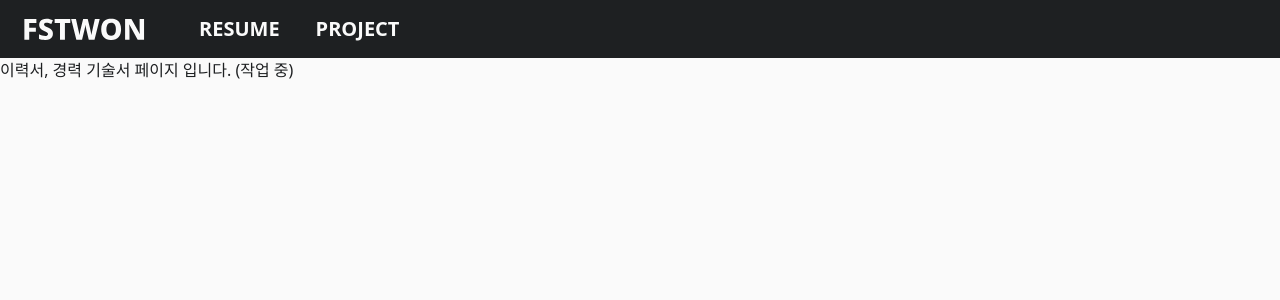
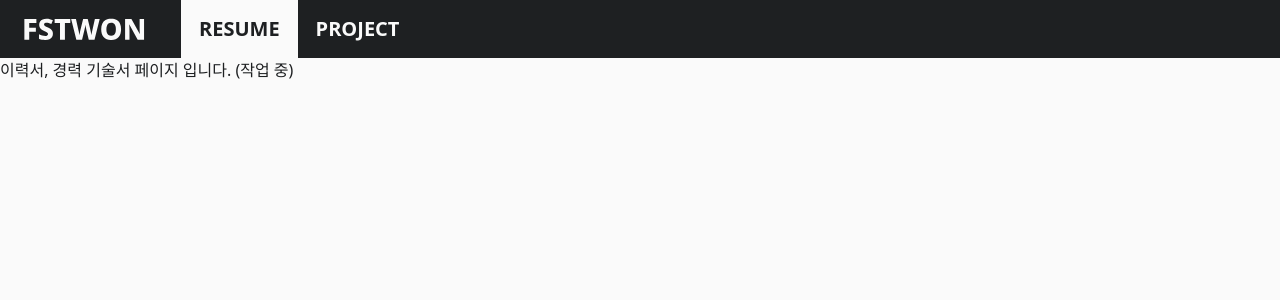
Before and after one commit to fstwon/portfolio, a React app: page / in a window 1280 px wide. Shown: the top 300 px of the page. Built offline with nearby package versions, Linux system fonts and the light colour scheme.

Commit message:
링크 버튼 active 시 스타일 추가

```diff
--- a/src/components/linkButton/linkButton.style.scss
+++ b/src/components/linkButton/linkButton.style.scss
@@ -27,11 +27,11 @@
     top: 0;
     left: -100%;
     transition: transform 300ms linear;
-    z-index: 5;
     @include bc_FA_1E;
   }
   &:hover {
     &::before {
+      z-index: 5;
       transform: translate(100%, 0);
     }
   }
--- a/src/pages/main/components/mainHeader/components/mainHeaderLink/mainHeaderLink.style.scss
+++ b/src/pages/main/components/mainHeader/components/mainHeaderLink/mainHeaderLink.style.scss
@@ -5,4 +5,8 @@
   &:hover {
     @include fc_1E_FA;
   }
+  &.active {
+    @include bc_FA_1E;
+    @include fc_1E_FA;
+  }
 }
```
